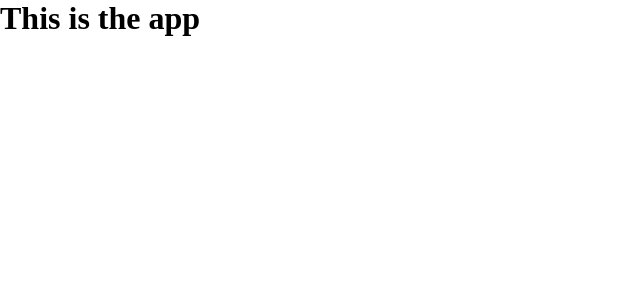
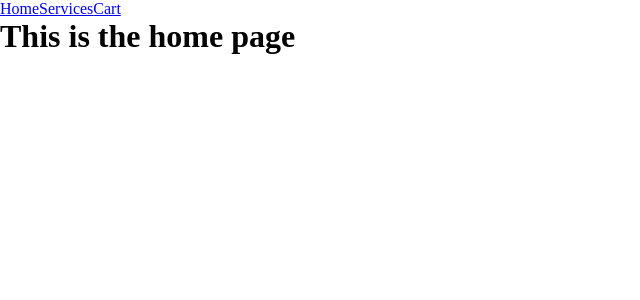
Before and after one commit to practice-ben/shopping-cart, a React (Create React App) app: page / in a window 1280 px wide. Shown: the top 300 px of the page, without its empty margins (0-640 px from the left). Built offline with nearby package versions, Linux system fonts and the light colour scheme.

Commit message:
Setup the routes

```diff
--- a/src/App.js
+++ b/src/App.js
@@ -1,9 +1,19 @@
 import './App.css';
+import { Route, Routes } from 'react-router-dom';
+import Home from './components/Home';
+import Cart from './components/Cart';
+import Services from './components/Services';
+import Nav from './components/Nav';
 
 function App() {
   return (
     <div className="App">
-      <h1>This is the app</h1>
+      <Nav />
+      <Routes>
+        <Route path="/" element={<Home />} />
+        <Route path="services" element={<Services />} />
+        <Route path="cart" element={<Cart />} />
+      </Routes>
     </div>
   );
 }
--- /dev/null
+++ b/src/components/Cart.js
@@ -0,0 +1,9 @@
+import React from 'react';
+
+function Cart() {
+  return (
+    <h1>This is a cart page</h1>
+  );
+}
+
+export default Cart;
--- /dev/null
+++ b/src/components/Home.js
@@ -0,0 +1,9 @@
+import React from 'react';
+
+function Home() {
+  return (
+    <h1>This is the home page</h1>
+  );
+}
+
+export default Home;
--- /dev/null
+++ b/src/components/Nav.js
@@ -0,0 +1,14 @@
+import React from 'react';
+import { NavLink } from 'react-router-dom';
+
+function Nav() {
+  return (
+    <ul className="navbar">
+      <NavLink to="/">Home</NavLink>
+      <NavLink to="services">Services</NavLink>
+      <NavLink to="cart">Cart</NavLink>
+    </ul>
+  );
+}
+
+export default Nav;
--- /dev/null
+++ b/src/components/Services.js
@@ -0,0 +1,9 @@
+import React from 'react';
+
+function Services() {
+  return (
+    <h1>This is the services page</h1>
+  );
+}
+
+export default Services;
--- a/src/index.js
+++ b/src/index.js
@@ -1,11 +1,14 @@
 import React from 'react';
 import ReactDOM from 'react-dom/client';
+import { BrowserRouter } from 'react-router-dom';
 import './index.css';
 import App from './App';
 
 const root = ReactDOM.createRoot(document.getElementById('root'));
 root.render(
   <React.StrictMode>
-    <App />
+    <BrowserRouter>
+      <App />
+    </BrowserRouter>
   </React.StrictMode>,
 );
```
